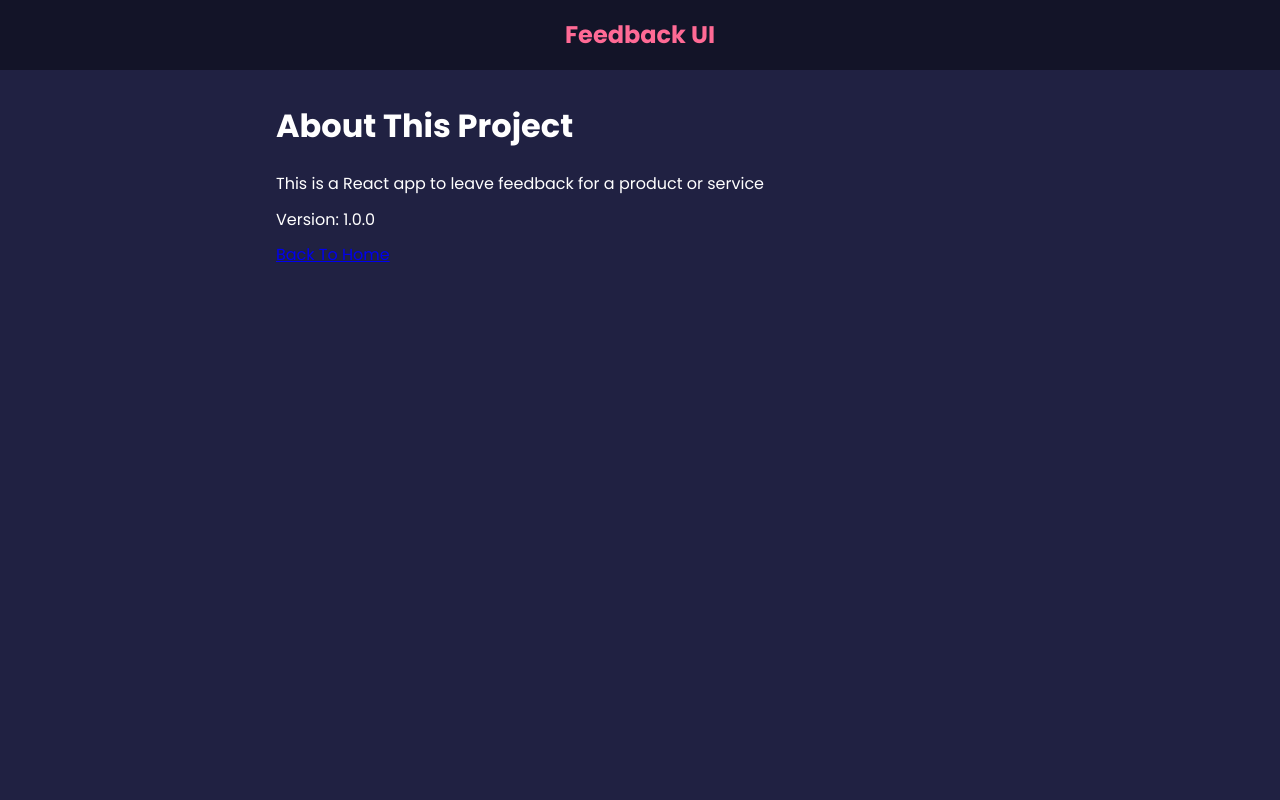
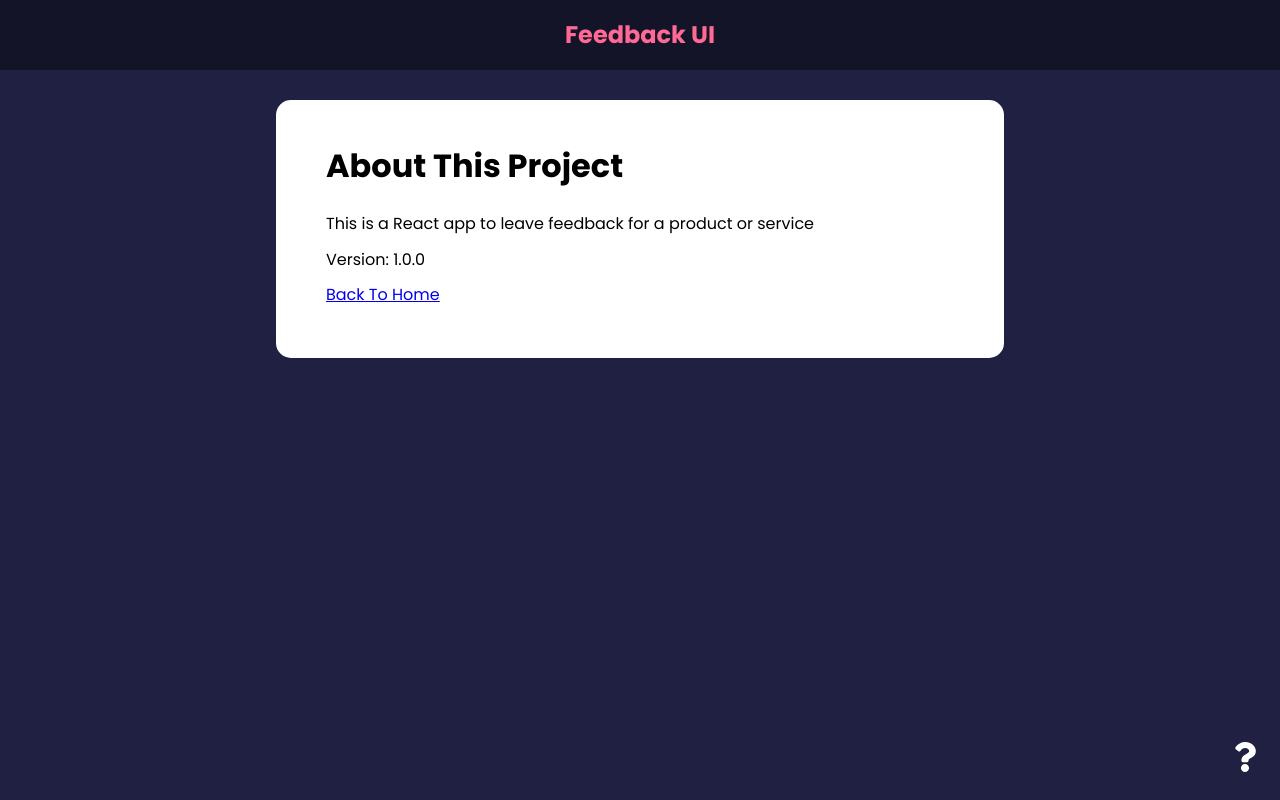
Before and after one commit to PavelContraMundum/FeedbackUI, a React (Create React App) app: page /about in a window 1280 px wide. Built offline with nearby package versions, Linux system fonts and the light colour scheme; the HTML template or start-up script is replaced by a standard one.

Commit message:
routing, link

```diff
--- a/src/App.js
+++ b/src/App.js
@@ -6,6 +6,7 @@
 import FeedbackStats from "./components/FeedbackStats"
 import FeedbackData from './data/FeedbackData'
 import FeedbackForm from "./components/FeedbackForm"
+import AboutIconLink from './components/AboutIconLink'
 import AboutPage from './pages/AboutPage'
 
 function App() {
@@ -38,6 +39,7 @@
                     ></Route>
                     <Route path='/about' element={<AboutPage />} />
                 </Routes>
+                <AboutIconLink />
             </div>
         </Router>
     )
--- /dev/null
+++ b/src/components/AboutIconLink.jsx
@@ -0,0 +1,20 @@
+import { FaQuestion } from 'react-icons/fa'
+import { Link } from 'react-router-dom'
+
+function AboutIconLink() {
+    return (
+        <div className='about-link'>
+            <Link
+                to={{
+                    pathname: 'about',
+                    search: '?sort=name',
+                    hash: '#hello',
+                }}
+            >
+                <FaQuestion size={30} />
+            </Link>
+        </div>
+    )
+}
+
+export default AboutIconLink
--- a/src/pages/AboutPage.jsx
+++ b/src/pages/AboutPage.jsx
@@ -1,16 +1,19 @@
 import Card from '../components/shared/Card'
+import { Link } from 'react-router-dom'
 
 function AboutPage() {
     return (
+        <Card>
             <div className='about'>
                 <h1>About This Project</h1>
                 <p>This is a React app to leave feedback for a product or service</p>
                 <p>Version: 1.0.0</p>
 
                 <p>
-                <a href='/'>Back To Home</a>
+                    <Link to='/'>Back To Home</Link>
                 </p>
             </div>
+        </Card>
     )
 }
 
```
Lines whose indentation alone changed are shown as unchanged.
